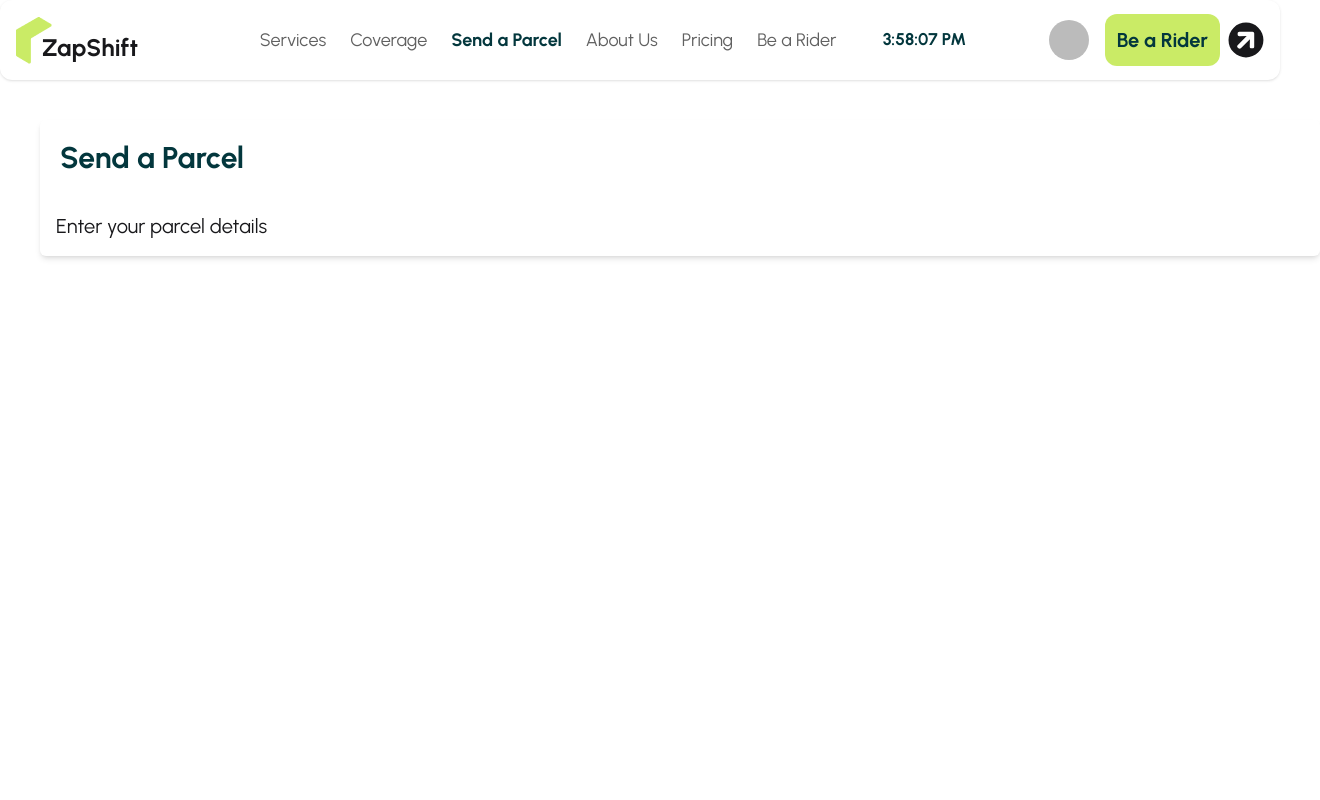
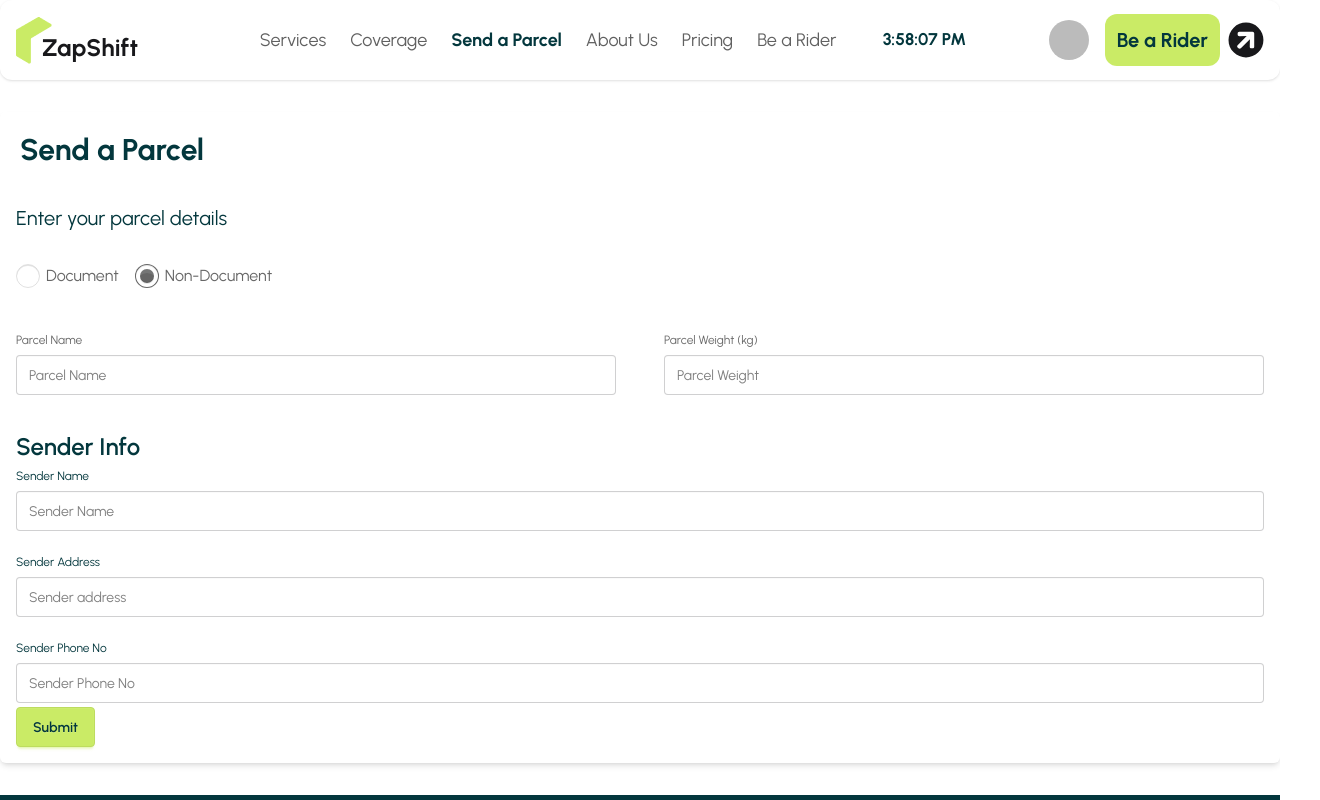
Before and after one commit to fahim-shareear/zap-shift-main, a React app in the folder zap-shift-ui/: page /send-a-parcel in a window 1280 px wide. Shown: the top 800 px of the page, 1320 px wide, since content can reach past the window. Built offline with nearby package versions, Linux system fonts and the light colour scheme; no server answers; sample sign-in values are in the browser's storage; the HTML template or start-up script is replaced by a standard one.

Commit message:
adding the parcel sending form

```diff
--- a/zap-shift-ui/src/components/ParcelForm.jsx
+++ b/zap-shift-ui/src/components/ParcelForm.jsx
@@ -1,17 +1,96 @@
 import React from 'react';
+import { useForm } from "react-hook-form";
 
 const ParcelForm = () => {
+    const { handleSubmit, register, formState: { errors } } = useForm();
+
+    const handleSendParcel = (data) => {
+        console.log(data);
+    }
+
     return (
-        <div className="w-full rounded-md m-10 shadow-md">
+        <div className="w-full rounded-md my-8 shadow-md text-black grow">
             <div>
                 <h1 className="font-bold text-3xl text-primary p-5">Send a Parcel</h1>
             </div>
             <div>
-                <h4 className="text-xl p-4">Enter your parcel details</h4>
+                <h4 className="text-xl p-4 text-semibold text-primary">Enter your parcel details</h4>
             </div>
-            <div>
-                <form>
+            <div className="p-4">
+                <form onSubmit={handleSubmit(handleSendParcel)}>
+                    {/*parcel type */}
+                    <div>
+                        <label className='label mr-4' >
+                            <input type="radio"
+                                value="document"
+                                className="radio"
+                                defaultChecked
+                                {...register('parcelType')} />
+                            Document
+                        </label>
 
+                        <label className='label' >
+                            <input type="radio"
+                                value="Non-document"
+                                className="radio"
+                                defaultChecked
+                                {...register('parcelType')} />
+                            Non-Document
+                        </label>
+                    </div>
+
+                    {/* parcel info: name, weight */}
+                    <div className="grid grid-cols-1 md:grid-cols-2 gap-12 my-8">
+                        <fieldset className="fieldset">
+                            <label className="label">Parcel Name</label>
+                            <input type="text"
+                                className="input w-full"
+                                placeholder="Parcel Name"
+                                {...register('parcelName')} />
+                        </fieldset>
+
+                        <fieldset className="fieldset">
+                            <label className="label">Parcel Weight (kg)</label>
+                            <input type="number"
+                                className="input w-full"
+                                placeholder="Parcel Weight"
+                                {...register('parcelWeight')} />
+                        </fieldset>
+                    </div>
+
+                    {/* two column */}
+                    <div>
+                        {/* sender info */}
+
+                        <h4 className="text-2xl font-semibold text-primary">Sender Info</h4>
+                        <fieldset className="fieldset">
+                            <label className="label text-bold text-primary">Sender Name</label>
+                            <input type="text"
+                                className="input w-full"
+                                placeholder="Sender Name"
+                                {...register('senderName')} />
+
+                            {/* sender address */}
+                            <label className="label mt-4 text-bold text-primary">Sender Address</label>
+                            <input type="text"
+                                className="input w-full"
+                                placeholder="Sender address"
+                                {...register('senderAddress')} />
+
+                            {/* sender phone number */}
+                            <label className="label mt-4 text-bold text-primary">Sender Phone No</label>
+                            <input type="text"
+                                className="input w-full"
+                                placeholder="Sender Phone No"
+                                {...register('senderPhone')} />
+                        </fieldset>
+
+
+                        {/* receiver info */}
+                        <div></div>
+                    </div>
+
+                    <input type="submit" className="btn btn-secondary text-primary" value="Submit" />
                 </form>
             </div>
         </div>
--- a/zap-shift-ui/src/pages/sendAparcel/SendAParcel.jsx
+++ b/zap-shift-ui/src/pages/sendAparcel/SendAParcel.jsx
@@ -3,7 +3,7 @@ import ParcelForm from '../../components/ParcelForm';
 
 const SendAParcel = () => {
     return (
-        <div className="w-full h-screen">
+        <div className="w-full grow">
             <ParcelForm></ParcelForm>
         </div>
     );
```
